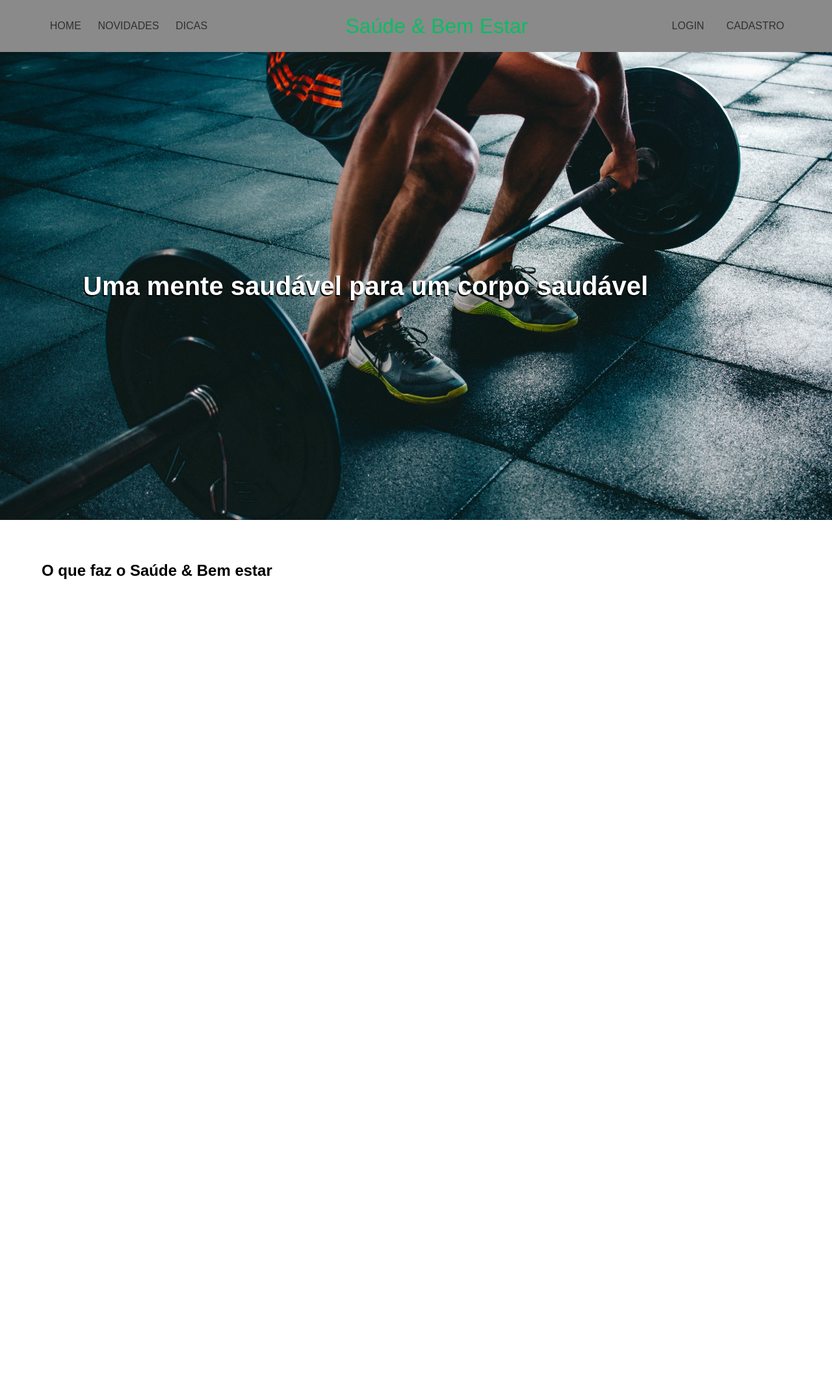
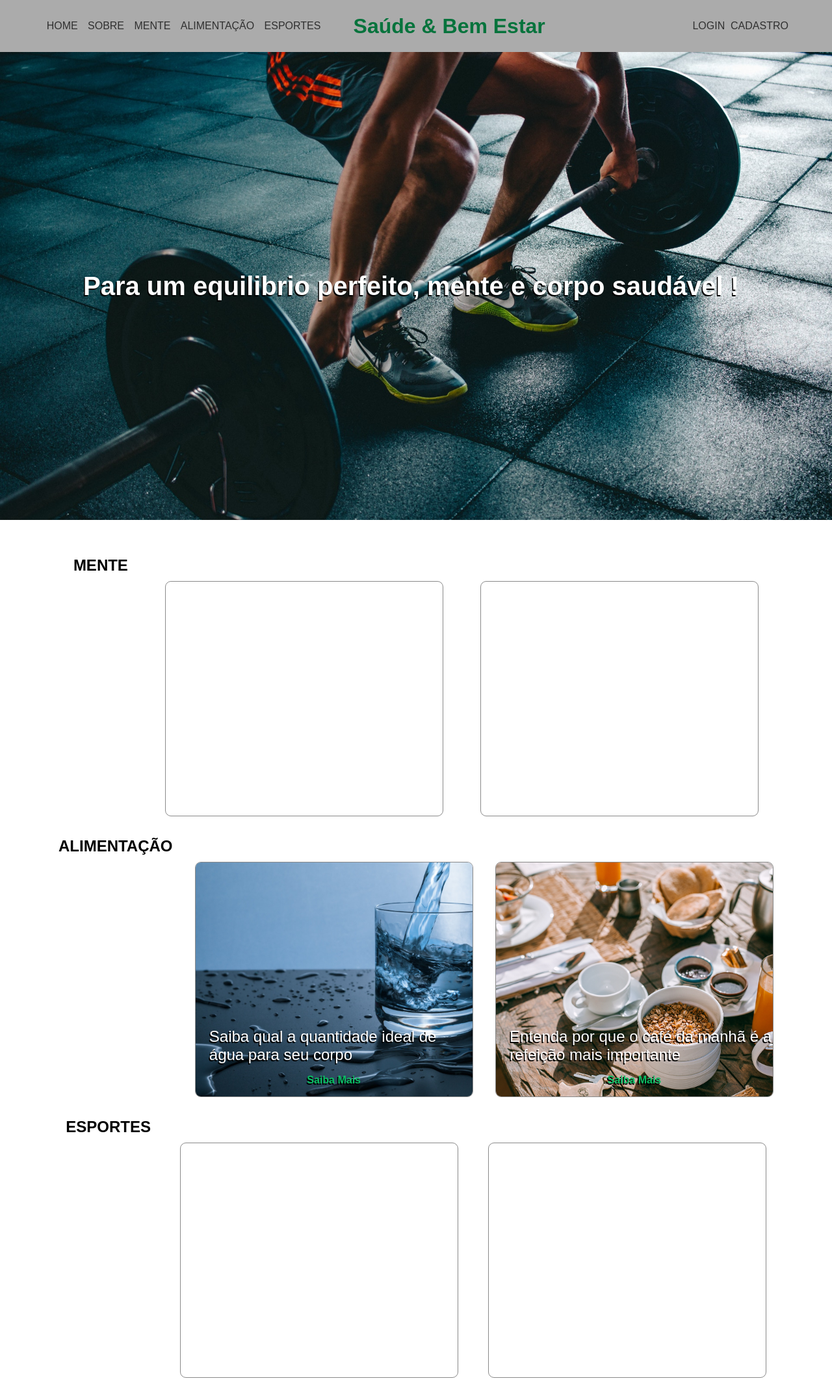
Before and after one commit to rogerio-alvesf/Projeto-Individual, a plain HTML site: page index.html in a window 1280 px wide. Shown: the whole page at 65% size. Before the commit the page ends 1048 px from the top, so only its background shows below. Drawn offline with Linux system fonts and the light colour scheme; a web font is replaced by a local one.

Commit message:
Criação do article na home com algumas boxes de informações, estilização dessas boxes, modificação na font do site e a criação do arquivo water.html e water.css

```diff
--- a/index.html
+++ b/index.html
@@ -1,5 +1,6 @@
 <!DOCTYPE html>
 <html lang="pt-br">
+
 <head>
     <meta charset="UTF-8">
     <meta http-equiv="X-UA-Compatible" content="IE=edge">
@@ -7,13 +8,16 @@
     <title>Saúde & Bem estar - Home</title>
     <link rel="stylesheet" href="style.css">
 </head>
+
 <body>
     <header>
-        <div class="fields">
-            <a href="">HOME</a>
-            <a href="">NOVIDADES</a>
-            <a href="">DICAS</a>
-        </div>
+        <nav>
+            <a href="index.html">HOME</a>
+            <a href="">SOBRE</a>
+            <a href="#mind">MENTE</a>
+            <a href="#food">ALIMENTAÇÃO</a>
+            <a href="#sport">ESPORTES</a>
+        </nav>
         <h1>Saúde & Bem Estar</h1>
         <div class="container">
             <a href="">LOGIN</a>
@@ -21,11 +25,40 @@
         </div>
     </header>
     <div class="banner">
-        <h1>Uma mente saudável para um corpo saudável</h1>
+        <h1>Para um equilibrio perfeito, mente e corpo saudável !</h1>
         <img src="images/banner.jpg">
     </div>
-    <article>
-        <h2>O que faz o Saúde & Bem estar</h2>
-    </article>
+    <main>
+        <article>
+            <div class="boxes">
+                <div id="mind" class="box">
+                    <h2>MENTE</h2>
+                    <div class="container"></div>
+                    <div class="container"></div>
+                </div>
+                <div id="food" class="box">
+                    <h2>ALIMENTAÇÃO</h2>
+                    <div class="container">
+                        <div class="food1">
+                            <p>Saiba qual a quantidade ideal de água para seu corpo</p>
+                            <a href="water.html">Saiba Mais</a>
+                        </div>
+                    </div>
+                    <div class="container">
+                        <div class="food2">
+                            <p>Entenda por que o café da manhã é a refeição mais importante</p>
+                            <a href="">Saiba Mais</a>
+                        </div>
+                    </div>
+                </div>
+                <div id="sport" class="box">
+                    <h2>ESPORTES</h2>
+                    <div class="container"></div>
+                    <div class="container"></div>
+                </div>
+            </div>
+        </article>
+    </main>
 </body>
+
 </html>
--- a/style.css
+++ b/style.css
@@ -1,15 +1,17 @@
+@import url('https://fonts.googleapis.com/css2?family=Zen+Kaku+Gothic+Antique&display=swap');
+
 *{
     margin: 0;
     padding: 0;
     text-decoration: none;
     list-style: none;
-    font-family: arial;
+    font-family: 'Zen Kaku Gothic Antique', sans-serif, Arial;
 }
 
 header{
     height: 10vh;
     width: 100%;
-    background-color: #8A8A8A;
+    background-color: #ABABAB;
     display: flex;
     align-items: center;
     justify-content: space-between;
@@ -17,38 +19,39 @@ header{
 
 header a{
     color: #303030;
-    margin-left: 05%;
-    margin-right: 05%;
+    margin-left: 02%;
+    margin-right: 02%;
 }
 
-header .fields{
+header nav{
     display: flex;
-    width: 20vw;
+    width: 30vw;
     justify-content: space-evenly;
-    color: #09BD63;
     align-items: center;
     margin-left: 05%;
 }
 
-header .fields :hover{
-    color: #09BD63;
+header nav :hover{
+    color: #005EBD;
+    font-weight: bold;
 }
 
 header h1{
+    margin-right: 10%;
     display: flex;
-    font-weight: normal;
-    color: #09BD63;
+    color: #06733C;
 }
 
 header .container{
     margin-right: 05%;
-    width: 15%;
+    width: 12%;
     display: flex;
     justify-content: space-between;
 }
 
 header .container :hover{
-    color: #09BD63;
+    color: #005EBD;
+    font-weight: bold;
 }
 
 .banner{
@@ -63,15 +66,105 @@ header .container :hover{
     left: 10%;
     color: #FFFFFF;
     font-size: 2.5rem;
+    animation: moveBanner 1.5s 0.9s forwards;
     text-shadow: -0.1rem 0.1rem #000000;
+    opacity: 0;
+}
+
+@keyframes moveBanner {
+    0%{
+        transform: translateY(10rem) rotateY(-30deg);
+    }
+    100%{
+        transform: translateY(0) rotateY(0);
+        opacity: 1;
+    }
 }
 
 .banner img{
     height: 100%;
-    width:  100vw;
+    width: 100vw;
 }
 
 article{
-    height: 15vh;
-    padding: 4rem;
+    height: 170vh;
 }
+
+article .boxes{
+    padding: 2rem;
+    height: 120vh;
+}
+
+article .box{
+    display: flex;
+    justify-content: space-evenly;
+    align-items: flex-end;
+    padding: 0.5rem;
+    margin: 1rem;
+    height: 50vh;
+}
+
+article h2{
+    align-self: flex-start;
+}
+
+article .box .container{
+    height: 90%;
+    width: 33.3vw;
+    border: 1px solid #8A8A8A;
+    border-radius: 9px;
+}
+
+article .box .container .food1{
+    height: 100%;
+    width: 100%;
+    background-image: url("images/glass-of-water.jpg");
+    background-size: cover;
+    color: #FFFFFF;
+    cursor: pointer;
+    display: flex;
+    justify-content: flex-end;
+    flex-direction: column;
+    align-items: center;
+    border-radius: 8px;
+}
+
+article .box .container .food1 p{
+    font-size: 1.5rem;
+    text-shadow: -0.1rem 0.1rem #000000;
+    margin-left: 5%;
+}
+
+article .box .container .food1 a{
+    color: #09BD63;
+    font-weight: 800;
+    padding: 1rem;
+    text-shadow: -0.1rem 0.1rem #000000;
+}
+
+article .box .container .food2{
+    height: 100%;
+    width: 100%;
+    background-image: url("images/breakfast.jpg");
+    background-size: cover;
+    color: #FFFFFF;
+    cursor: pointer;
+    display: flex;
+    justify-content: flex-end;
+    flex-direction: column;
+    align-items: center;
+    border-radius: 8px;
+}
+
+article .box .container .food2 p{
+    font-size: 1.5rem;
+    text-shadow: -0.1rem 0.1rem #000000;
+    margin-left: 5%;
+}
+
+article .box .container .food2 a{
+    color: #09BD63;
+    font-weight: 800;
+    padding: 1rem;
+    text-shadow: -0.1rem 0.1rem #000000;
+}
--- /dev/null
+++ b/styles/water.css
@@ -0,0 +1,55 @@
+@import url('https://fonts.googleapis.com/css2?family=Zen+Kaku+Gothic+Antique&display=swap');
+
+*{
+    margin: 0;
+    padding: 0;
+    text-decoration: none;
+    list-style: none;
+    font-family: 'Zen Kaku Gothic Antique', sans-serif, Arial;
+}
+
+header{
+    height: 10vh;
+    width: 100%;
+    background-color: #ABABAB;
+    display: flex;
+    align-items: center;
+    justify-content: space-between;
+}
+
+header a{
+    color: #303030;
+    margin-left: 02%;
+    margin-right: 02%;
+}
+
+header nav{
+    display: flex;
+    width: 30vw;
+    justify-content: space-evenly;
+    align-items: center;
+    margin-left: 05%;
+}
+
+header nav :hover{
+    color: #005EBD;
+    font-weight: bold;
+}
+
+header h1{
+    margin-right: 10%;
+    display: flex;
+    color: #06733C;
+}
+
+header .container{
+    margin-right: 05%;
+    width: 12%;
+    display: flex;
+    justify-content: space-between;
+}
+
+header .container :hover{
+    color: #005EBD;
+    font-weight: bold;
+}
```
Also changed, not shown: water.html (added, +26 -0 lines), images/breakfast.jpg (added), images/glass-of-water.jpg (added).
